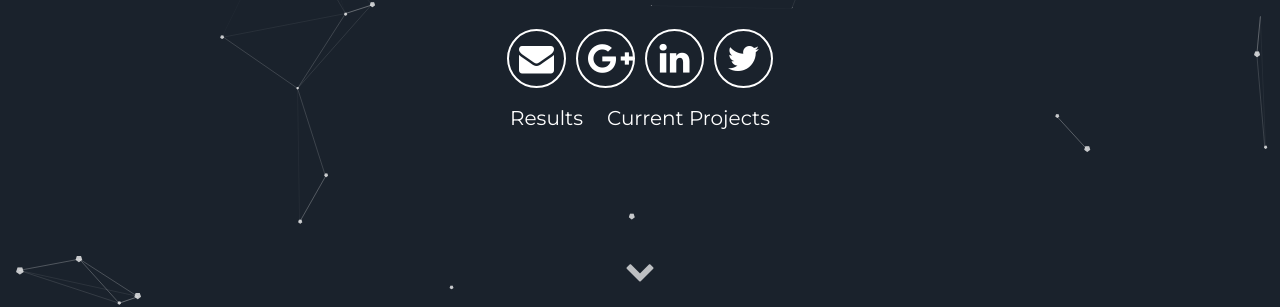
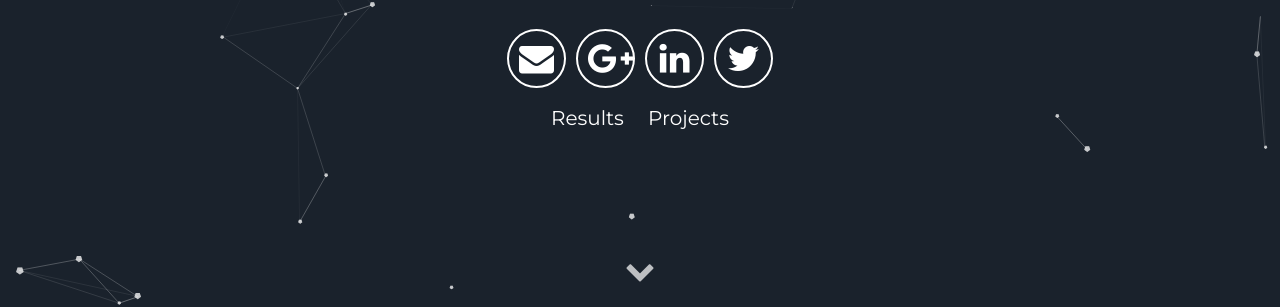
Before and after one commit to synaptic-priming/Nomad, a Jekyll site: the page built from index.html, in a window 1280 px wide and 900 px high, scrolled down 411 px. Shown: the part 154-461 px from the top of the window. Built offline with Jekyll 4.4.1, drawn with Linux system fonts in a browser that asks for light colours.

Commit message:
Update header.html

```diff
--- a/_includes/header.html
+++ b/_includes/header.html
@@ -13,7 +13,7 @@
       </div>
       <div class="header-links">
         <a class="link" href="#about" data-scroll>Results</a>
-        <a class="link" href="#projects" data-scroll>Current Projects</a>
+        <a class="link" href="#projects" data-scroll>Projects</a>
       </div>
   </div>
   <a class="down" href="#about" data-scroll><i class="icon fa fa-chevron-down" aria-hidden="true"></i></a>
```
